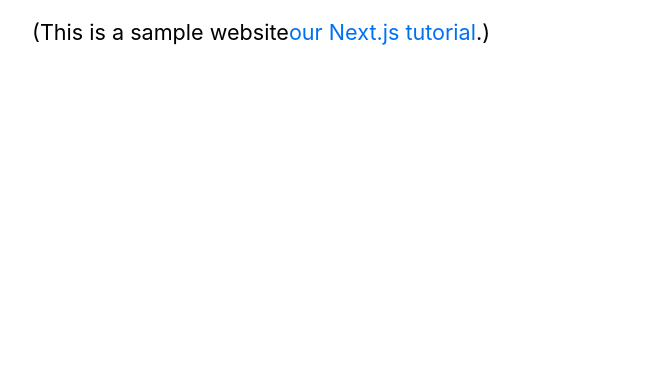
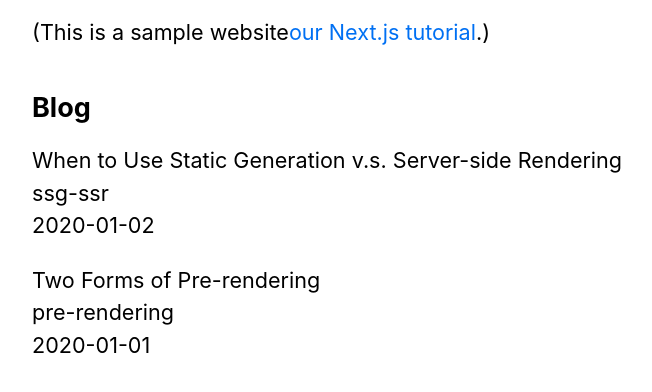
Before and after one commit to vitoriaroas/nextjs-blog, a Next.js app: page / in a window 1280 px wide. Shown: the part 348-740 px from the top of the page, without its empty margins (302-954 px from the left). Built offline with nearby package versions, Linux system fonts and the light colour scheme.

Commit message:
implement getStaticProps

```diff
--- /dev/null
+++ b/lib/posts.js
@@ -0,0 +1,37 @@
+import fs from "fs";
+import path from "path";
+import matter from "gray-matter";
+
+const postsDirectory = path.join(process.cwd(), "posts");
+
+export function getSortedPostsData() {
+  // Get file names under /posts
+  const fileNames = fs.readdirSync(postsDirectory);
+  const allPostsData = fileNames.map((fileName) => {
+    // Remove ".md" from file name to get id
+    const id = fileName.replace(/\.md$/, "");
+
+    // Read markdown file as string
+    const fullPath = path.join(postsDirectory, fileName);
+    const fileContents = fs.readFileSync(fullPath, "utf8");
+
+    // Use gray-matter to parse the post metadata section
+    const matterResult = matter(fileContents);
+
+    // Combine the data with the id
+    return {
+      id,
+      ...matterResult.data,
+    };
+  });
+  // Sort posts by date
+  return allPostsData.sort(({ date: a }, { date: b }) => {
+    if (a < b) {
+      return 1;
+    } else if (a > b) {
+      return -1;
+    } else {
+      return 0;
+    }
+  });
+}
--- a/package.json
+++ b/package.json
@@ -6,6 +6,7 @@
     "start": "next start"
   },
   "dependencies": {
+    "gray-matter": "^4.0.3",
     "next": "latest",
     "react": "17.0.2",
     "react-dom": "17.0.2"
--- a/pages/index.js
+++ b/pages/index.js
@@ -1,8 +1,18 @@
 import Head from "next/head";
 import Layout, { siteTitle } from "../components/layout";
 import utilStyles from "../styles/utils.module.css";
+import { getSortedPostsData } from "../lib/posts";
 
-export default function Home() {
+
+export async function getStaticProps() {
+  const allPostsData = getSortedPostsData();
+  return {
+    props: {
+      allPostsData,
+    },
+  };
+}
+export default function Home({ allPostsData }) {
   return (
     <Layout home>
       <Head>
@@ -15,6 +25,20 @@
           <a href="https://nextjs.org/learn">our Next.js tutorial</a>.)
         </p>
       </section>
+      <section className={`${utilStyles.headingMd} ${utilStyles.padding1px}`}>
+        <h2 className={utilStyles.headingLg}>Blog</h2>
+        <ul className={utilStyles.list}>
+          {allPostsData.map(({ id, date, title }) => (
+            <li className={utilStyles.listItem} key={id}>
+              {title}
+              <br />
+              {id}
+              <br />
+              {date}
+            </li>
+          ))}
+        </ul>
+      </section>
     </Layout>
   );
 }
--- /dev/null
+++ b/posts/pre-rendering.md
@@ -0,0 +1,11 @@
+---
+title: 'Two Forms of Pre-rendering'
+date: '2020-01-01'
+---
+
+Next.js has two forms of pre-rendering: **Static Generation** and **Server-side Rendering**. The difference is in **when** it generates the HTML for a page.
+
+- **Static Generation** is the pre-rendering method that generates the HTML at **build time**. The pre-rendered HTML is then _reused_ on each request.
+- **Server-side Rendering** is the pre-rendering method that generates the HTML on **each request**.
+
+Importantly, Next.js lets you **choose** which pre-rendering form to use for each page. You can create a "hybrid" Next.js app by using Static Generation for most pages and using Server-side Rendering for others.
--- /dev/null
+++ b/posts/ssg-ssr.md
@@ -0,0 +1,19 @@
+---
+title: 'When to Use Static Generation v.s. Server-side Rendering'
+date: '2020-01-02'
+---
+
+We recommend using **Static Generation** (with and without data) whenever possible because your page can be built once and served by CDN, which makes it much faster than having a server render the page on every request.
+
+You can use Static Generation for many types of pages, including:
+
+- Marketing pages
+- Blog posts
+- E-commerce product listings
+- Help and documentation
+
+You should ask yourself: "Can I pre-render this page **ahead** of a user's request?" If the answer is yes, then you should choose Static Generation.
+
+On the other hand, Static Generation is **not** a good idea if you cannot pre-render a page ahead of a user's request. Maybe your page shows frequently updated data, and the page content changes on every request.
+
+In that case, you can use **Server-Side Rendering**. It will be slower, but the pre-rendered page will always be up-to-date. Or you can skip pre-rendering and use client-side JavaScript to populate data.
```
Also changed, not shown: 1 other file (tests, documents, lock files or other folders).
